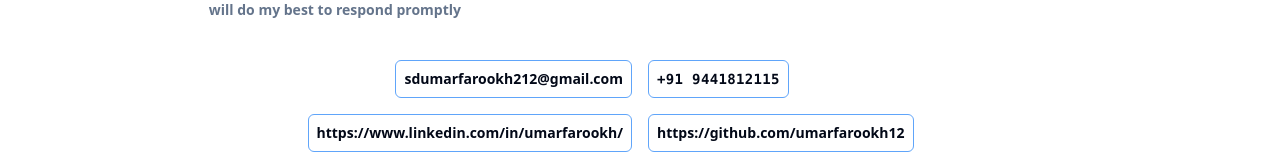
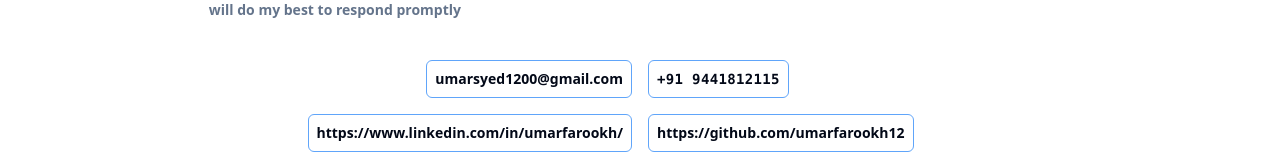
Before and after one commit to umarfarookh12/umar_profile, a React (Vite) app: page /contact in a window 1280 px wide. Shown: the part 312-471 px from the top of the page. Built offline with nearby package versions, Linux system fonts and the light colour scheme; a web font is replaced by a local one.

Commit message:
updated email

```diff
--- a/src/components/routes/Contact.tsx
+++ b/src/components/routes/Contact.tsx
@@ -29,9 +29,9 @@
           </div>
           <div className="grid md:grid-cols-2 justify-items-center content-center place-content-center md:w-[70%] md:mx-auto gap-4 text-sm">
             <div className="border border-blue-400 font-semibold w-fit p-2 justify-self-start md:justify-self-end rounded-md ">
-              <a href="#">sdumarfarookh212@gmail.com</a>
+              <a href="#">umarsyed1200@gmail.com</a>
             </div>
-            <div className="border border-blue-400 font-semibold w-fit p-2 justify-self-start rounded-md font-mono tracking-wide">
+            <div className="border border-blue-400 font-bold w-fit p-2 justify-self-start rounded-md font-mono tracking-wide">
               <a href="#">+91 9441812115</a>
             </div>
             <div className="border border-blue-400 font-semibold w-fit p-2 md:justify-self-end rounded-md">
```
